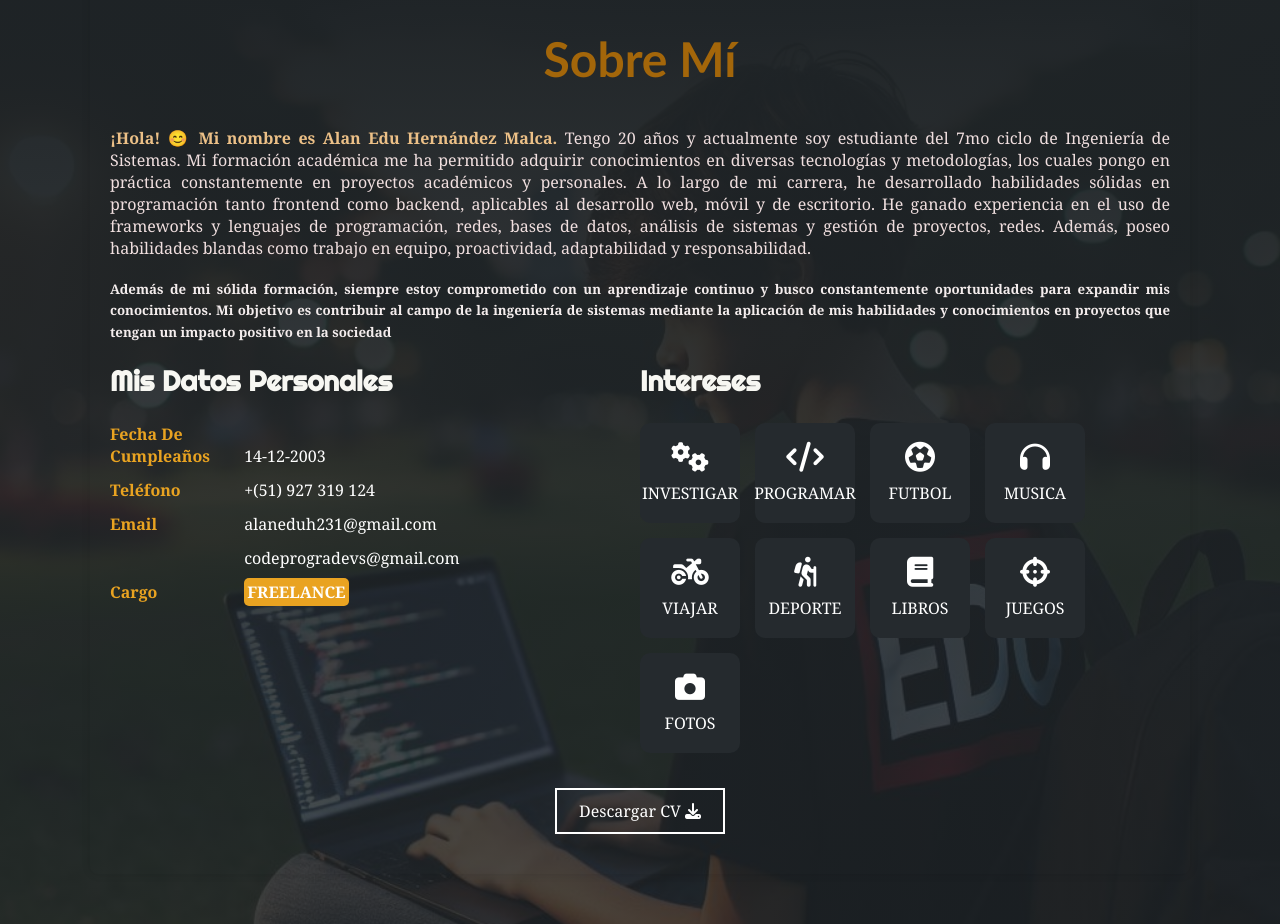
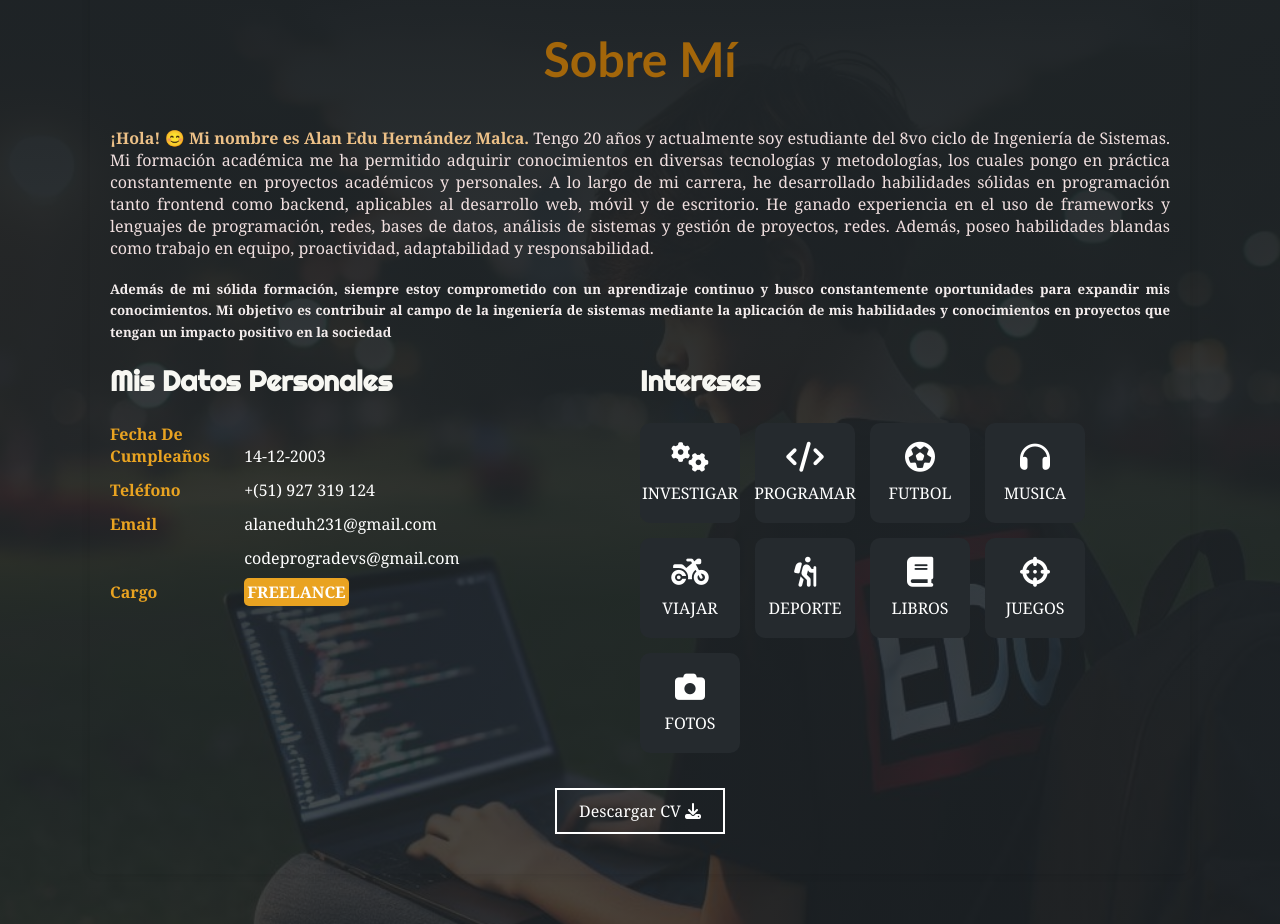
Before and after one commit to Edu-Hernandez/WebHernandez, a plain HTML site: page index.html in a window 1280 px wide. Shown: the part 860-1784 px from the top of the page. Drawn offline with nearby package versions, Linux system fonts and the light colour scheme; some packages are replaced by stand-ins of ours; a script that the page names is missing.

Commit message:
index.html

```diff
--- a/index.html
+++ b/index.html
@@ -124,7 +124,7 @@
             <h2>Sobre Mí</h2>
 
             <p><span>¡Hola! 😊 Mi nombre es Alan Edu Hernández Malca.</span>
-                Tengo 20 años y actualmente soy estudiante del 7mo ciclo de Ingeniería de Sistemas. Mi formación
+                Tengo 20 años y actualmente soy estudiante del 8vo ciclo de Ingeniería de Sistemas. Mi formación
                 académica me ha permitido adquirir conocimientos en diversas tecnologías y metodologías, los cuales
                 pongo en práctica constantemente en proyectos académicos y personales. A lo largo de mi carrera, he
                 desarrollado habilidades sólidas en programación tanto frontend como backend, aplicables al desarrollo
```
